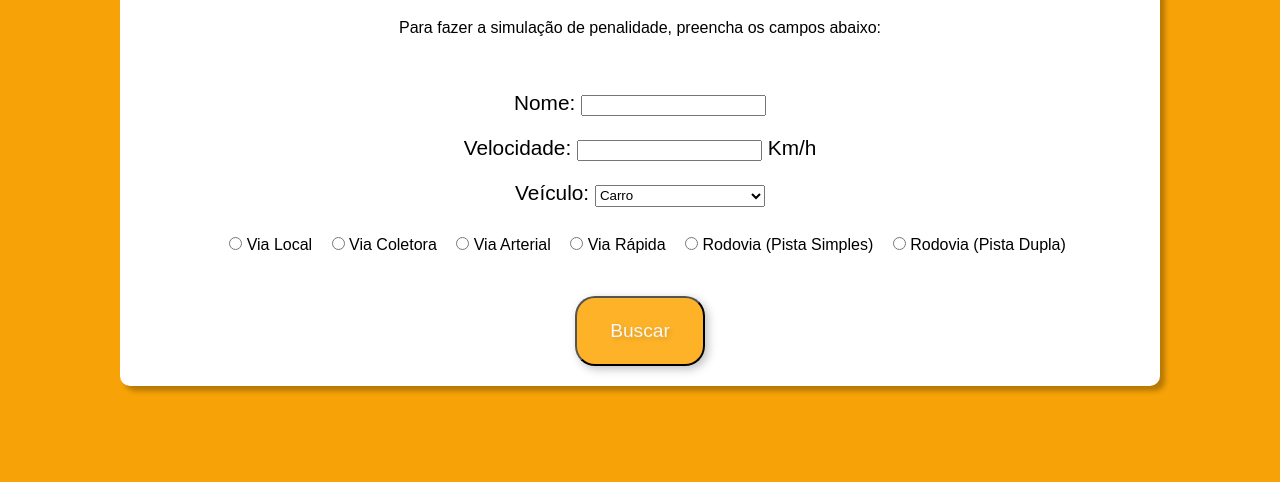
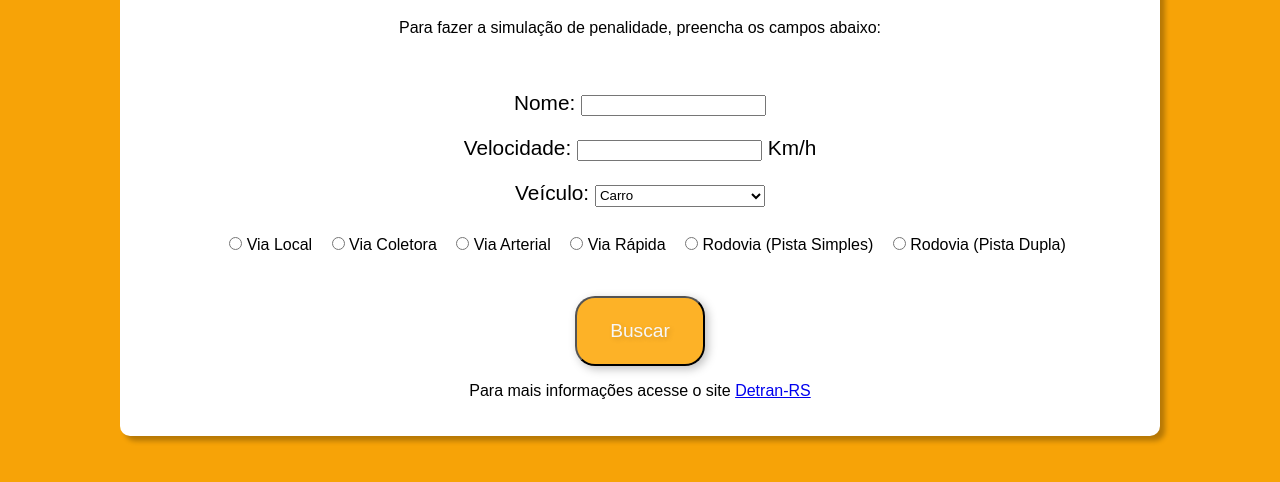
Before and after one commit to FernandUCS/ConsultaInfracao, a plain HTML site: page index.html in a window 1280 px wide. Shown: the part 186-668 px from the top of the page. Drawn offline with Linux system fonts and the light colour scheme.

Commit message:
Redirecionamento para sitte Detran

```diff
--- a/index.html
+++ b/index.html
@@ -34,6 +34,7 @@
                 <input type="radio" name="radvia" id="via"> Rodovia (Pista Dupla)
             </p>
             <input type="button" value="Buscar" onclick="verificar()" id="srch">
+            <p>Para mais informações acesse o site <a href="https://pcsdetran.rs.gov.br/" target="_blank">Detran-RS</a></p>
         </div>
     </main>
 
```
